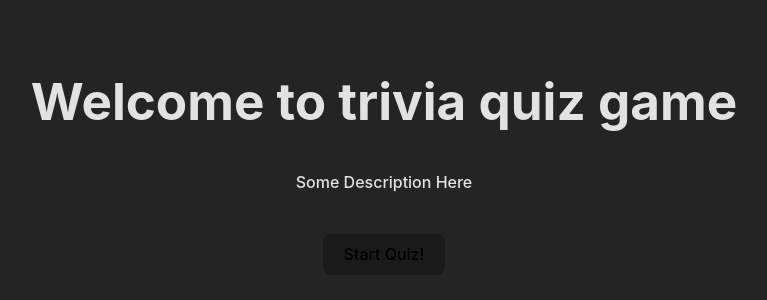
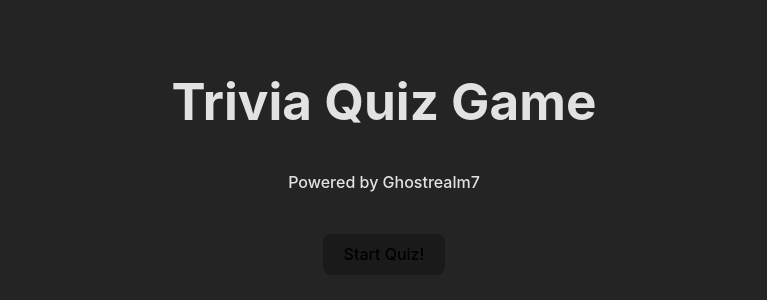
Before and after one commit to Ghostrealm7/trivia-quiz-game, a React (Vite) app: page / in a window 1280 px wide. Shown: the part 226-526 px from the top of the page, without its empty margins (256-1023 px from the left). Built offline with nearby package versions, Linux system fonts and the light colour scheme; no server answers.

Commit message:
Update UI

```diff
--- a/src/HomePage.jsx
+++ b/src/HomePage.jsx
@@ -1,13 +1,13 @@
-import React from "react"
+import React from "react";
 
 function HomePage({ changePage }) {
   return (
     <div className="container">
-      <h1>Welcome to trivia quiz game</h1>
-      <p>Some Description Here</p>
+      <h1>Trivia Quiz Game</h1>
+      <p>Powered by Ghostrealm7</p>
       <button onClick={changePage}> Start Quiz!</button>
     </div>
-  )
+  );
 }
 
-export default HomePage
+export default HomePage;
```
